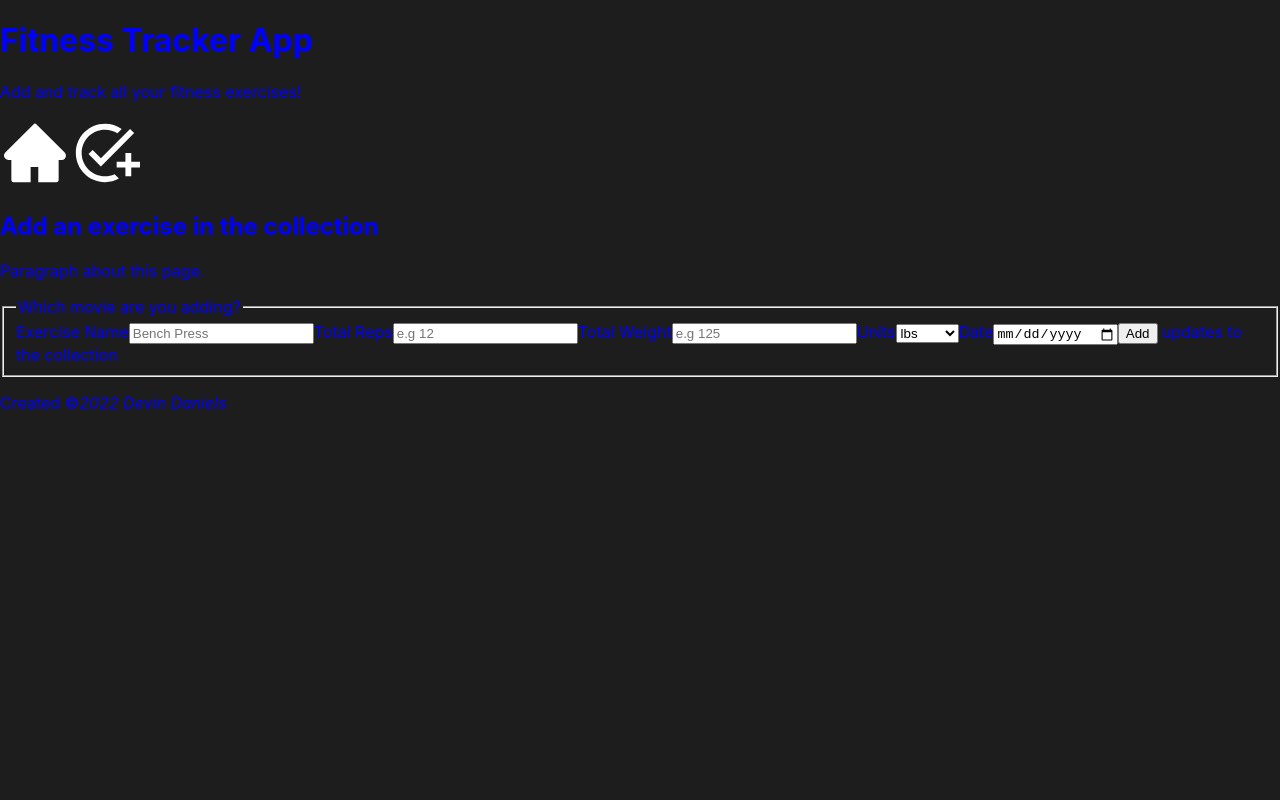
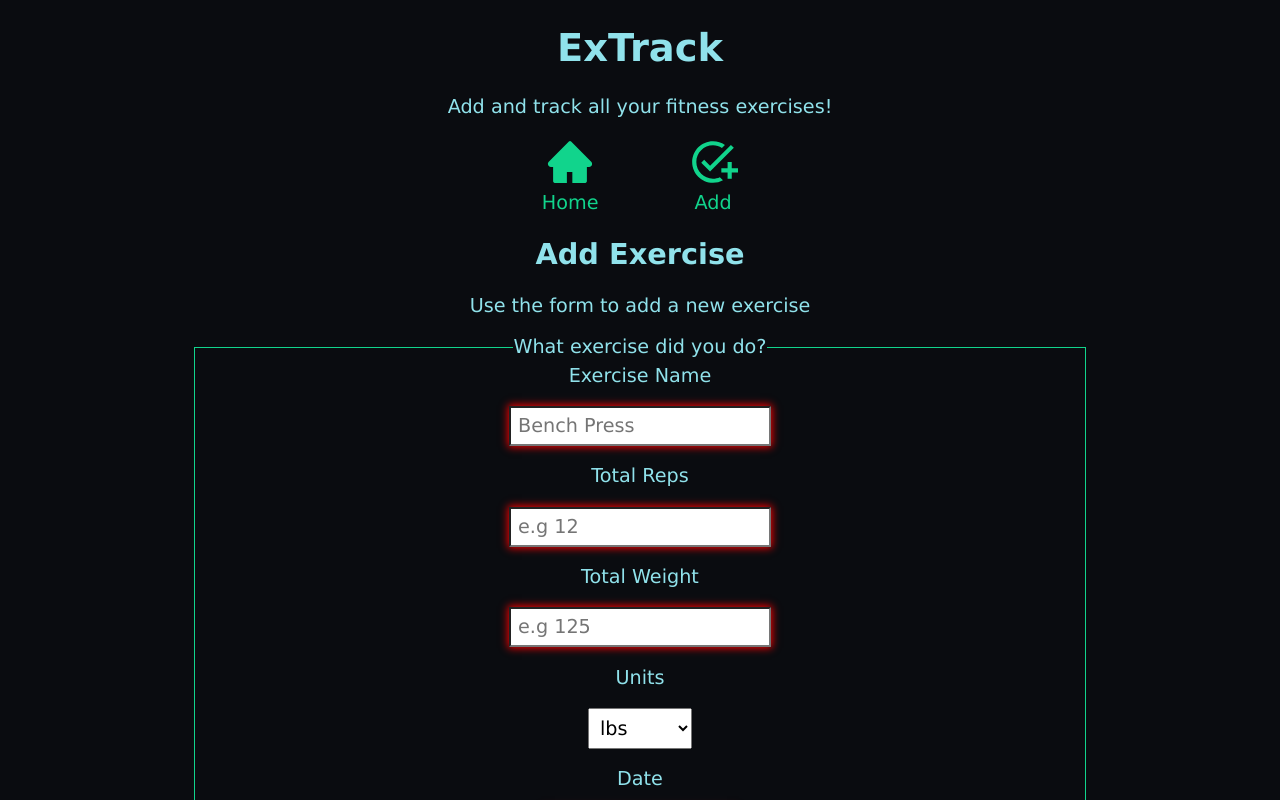
Before and after one commit to devingdaniels/fitness_app, a React (Create React App) app in the folder fitness-ui/: page /add-exercise in a window 1280 px wide. Shown: the top 800 px of the page. Built offline with nearby package versions, Linux system fonts and the light colour scheme.

Commit message:
Applied many CSS changes. Small HTML/React changes to layout

```diff
--- a/fitness-ui/package.json
+++ b/fitness-ui/package.json
@@ -7,7 +7,9 @@
     "@testing-library/jest-dom": "^5.16.5",
     "@testing-library/react": "^13.4.0",
     "@testing-library/user-event": "^13.5.0",
+    "modern-normalize": "^1.1.0",
     "react": "^18.2.0",
+    "react-datepicker": "^4.8.0",
     "react-dom": "^18.2.0",
     "react-icons": "^4.6.0",
     "react-router-dom": "^6.4.2",
--- a/fitness-ui/public/index.html
+++ b/fitness-ui/public/index.html
@@ -24,7 +24,7 @@
       work correctly both with client-side routing and a non-root public URL.
       Learn how to configure a non-root public URL by running `npm run build`.
     -->
-    <title>Fit Tracker</title>
+    <title>ExTrack</title>
   </head>
   <body>
     <noscript>You need to enable JavaScript to run this app.</noscript>
--- a/fitness-ui/src/App.css
+++ b/fitness-ui/src/App.css
@@ -1,4 +1,403 @@
+/*  ===== MOBILE styles (reside at the top and are inherited by all devices) ===== */
+/*  ===== See tablet, desktop, and print @media queries at the bottom. */
+
+/*   ----- Imports  -----  */
+/* Add fonts from the app's server
+@font-face {
+  font-family: 'FontName';
+  src: url('FontName.woff2') format('woff2');
+}
+          */
+
+/* ...or hosted services like Google Fonts
+@import url(//fonts.googleapis.com/css?family=Font+Name);
+          */
+
+@import "../node_modules/modern-normalize/modern-normalize.css";
+/* npm install modern-normalize
+            Resets elements for browser consistancy.
+            http://nicolasgallagher.com/about-normalize-css/
+          */
+
+/* Component-specific stylesheets, if any
+@import "component1.css";
+          */
+
+/*   ----- Variables  -----  */
+:root {
+  --custom-color-name: ;
+  --custom-embellishment-name: ;
+}
+
+/*  ----- Viewport ----- elements inherited by all remaining elements ----- */
 body {
-  background-color: rgb(29, 29, 29);
-  color: blue;
+  /* Can alternatively define in html {} or :root {} */
+  font-size: 1.2em;
+  margin: 1% 15%;
+  padding: ;
+  background-color: rgb(10, 12, 16);
+  color: rgb(144, 226, 235);
+  font-family: Verdana, Geneva, Tahoma, sans-serif;
+  text-align: center;
 }
+
+/* ----- Anchors ----- Text links */
+a {
+  text-decoration: none;
+}
+a:link {
+}
+a:hover {
+}
+a:active {
+}
+a:visited {
+}
+
+/*  ----- Navigation ----- Override text links for navigation only.  */
+nav {
+  display: flex;
+  justify-content: center;
+}
+nav a {
+  color: rgb(17, 212, 140);
+  margin: 0 5%;
+}
+
+nav a:hover {
+  transform: translateY(-2px);
+}
+
+nav a:active {
+  transform: translateY(2px);
+}
+
+/*  ----- Page layout blocks -----  */
+header {
+}
+main {
+}
+section {
+}
+article {
+}
+#topic1 {
+}
+#topic2 {
+}
+#gallery1 {
+}
+#gallery2 {
+}
+div {
+}
+aside {
+}
+footer {
+}
+
+/*  -----  Typography  ----- */
+p {
+}
+br {
+}
+ol,
+ul,
+dl {
+}
+li {
+}
+dt {
+}
+dd {
+}
+
+h1,
+h2,
+h3,
+h4,
+h5,
+h6 {
+} /* Define consistant font family.*/
+h1 {
+}
+h2 {
+}
+h3 {
+}
+h4 {
+}
+h5 {
+}
+h6 {
+}
+
+abbr {
+}
+acronym {
+}
+address {
+}
+blockquote {
+}
+q {
+}
+cite {
+}
+em {
+}
+hr {
+}
+mark {
+}
+s {
+}
+span {
+}
+strong {
+}
+sub {
+}
+sup {
+}
+time {
+}
+
+/*  ----- Coding or instructional typography ----- */
+pre {
+}
+code {
+}
+kbd {
+}
+samp {
+}
+var {
+}
+del {
+}
+ins {
+}
+
+/*  ----- Table ----- */
+table {
+  margin: 0 auto;
+  width: 100%;
+}
+caption {
+}
+thead {
+}
+tbody {
+}
+tfoot {
+}
+tr {
+}
+tr:nth-child(even) {
+  background-color: rgb(37, 43, 56);
+}
+th {
+}
+td {
+  padding: 1em;
+}
+td:nth-child(1) {
+}
+colgroup {
+}
+data {
+}
+datalist {
+}
+
+/*  ----- Form ----- */
+form {
+  text-align: center;
+}
+fieldset {
+  /* box-shadow: 0 0 12px 1px rgb(0, 195, 255); */
+  border: 1px solid rgb(17, 212, 140);
+}
+legend {
+}
+label {
+}
+button {
+  align-items: center;
+  appearance: none;
+  background-image: radial-gradient(
+    100% 100% at 100% 0,
+    #5adaff 0,
+    #5468ff 100%
+  );
+  border: 0;
+  border-radius: 6px;
+  box-shadow: rgba(45, 35, 66, 0.4) 0 2px 4px,
+    rgba(45, 35, 66, 0.3) 0 7px 13px -3px, rgba(58, 65, 111, 0.5) 0 -3px 0 inset;
+  box-sizing: border-box;
+  color: #fff;
+  cursor: pointer;
+  display: inline-flex;
+  font-family: "JetBrains Mono", monospace;
+  height: 48px;
+  justify-content: center;
+  line-height: 1;
+  list-style: none;
+  overflow: hidden;
+  padding-left: 16px;
+  padding-right: 16px;
+  position: relative;
+  text-align: left;
+  text-decoration: none;
+  transition: box-shadow 0.15s, transform 0.15s;
+  user-select: none;
+  -webkit-user-select: none;
+  touch-action: manipulation;
+  white-space: nowrap;
+  will-change: box-shadow, transform;
+  font-size: 18px;
+}
+
+button:focus {
+  box-shadow: #3c4fe0 0 0 0 1.5px inset, rgba(45, 35, 66, 0.4) 0 2px 4px,
+    rgba(45, 35, 66, 0.3) 0 7px 13px -3px, #3c4fe0 0 -3px 0 inset;
+}
+
+button:hover {
+  box-shadow: rgba(45, 35, 66, 0.4) 0 4px 8px,
+    rgba(45, 35, 66, 0.3) 0 7px 13px -3px, #3c4fe0 0 -3px 0 inset;
+  transform: translateY(-2px);
+}
+
+button:active {
+  box-shadow: #3c4fe0 0 3px 7px inset;
+  transform: translateY(2px);
+}
+
+input,
+select {
+  display: block;
+  margin: 1em auto;
+  padding: 7px;
+}
+
+input:valid {
+  box-shadow: 0 0 8px 1px rgb(0, 255, 30);
+}
+
+input:invalid {
+  box-shadow: 0 0 8px 1px rgb(255, 0, 0);
+}
+
+input:focus {
+  box-shadow: none;
+  outline: none;
+}
+
+output {
+}
+meter {
+}
+progress {
+}
+
+optgroup {
+}
+option {
+}
+textarea {
+}
+
+/* ----- Media ----- */
+figure {
+}
+figcaption {
+}
+img {
+}
+svg {
+}
+picture {
+}
+source {
+}
+iframe {
+}
+video {
+}
+audio {
+}
+embed {
+}
+object {
+}
+
+/*  ----- Classes for alignment, positioning, widths, grids, embellishments, and animation -----  */
+
+.editIcon,
+.deleteIcon {
+  cursor: pointer;
+}
+
+.editIcon:hover,
+.deleteIcon:hover {
+  transform: translateY(-2px);
+}
+
+.editIcon:active,
+.deleteIcon:active {
+  transform: translateY(2px);
+}
+
+.floatright {
+}
+.floatleft {
+}
+.center-middle {
+}
+
+.ten {
+}
+.twenty {
+}
+.thirty {
+}
+.forty {
+}
+.fifty {
+}
+.sixty {
+}
+.seventy {
+}
+.eighty {
+}
+
+.radius {
+}
+.circle {
+}
+.boxshadow {
+}
+.tshadow {
+}
+.gradient {
+}
+.shape {
+}
+
+@keyframes App-logo {
+}
+
+/*   ===== TABLET  media query overrides mobile styles ===== */
+@media all and (min-width: 600px) {
+}
+
+/*   ===== DESKTOP  media query overrides mobile and tablet styles ===== */
+@media all and (min-width: 1080px) {
+}
+
+/*   ===== PRINT  media query overrides previous styles =====  */
+@media print {
+}
--- a/fitness-ui/src/App.js
+++ b/fitness-ui/src/App.js
@@ -19,7 +19,7 @@ function App() {
   return (
     <>
       <header>
-        <h1>Fitness Tracker App</h1>
+        <h1>ExTrack</h1>
         <p>Add and track all your fitness exercises!</p>
       </header>
 
--- a/fitness-ui/src/components/Exercise.js
+++ b/fitness-ui/src/components/Exercise.js
@@ -14,8 +14,8 @@ const Exercise = ({exercise, onEdit, onDelete}) => {
     <td>{exercise.weight}</td>
     <td>{exercise.unit}</td>
     <td>{formatDate(exercise.date)}</td>
-    <td><FaTrash onClick={() => onDelete(exercise._id)}/></td>
-    <td><FiEdit onClick={() => onEdit(exercise)}/></td>
+    <td><FaTrash className='deleteIcon' onClick={() => onDelete(exercise._id)}/></td>
+    <td><FiEdit className='editIcon' onClick={() => onEdit(exercise)}/></td>
 </tr>
   )
 }
--- a/fitness-ui/src/components/Nav.js
+++ b/fitness-ui/src/components/Nav.js
@@ -7,8 +7,12 @@ import { MdAddTask} from 'react-icons/md'
 function  Navigation() {
   return (
     <nav>
-        <Link to="/"><AiFillHome size={70} color="white"/></Link>
-        <Link to="add-exercise"><MdAddTask size={70} color="white" /></Link>
+        <Link to="/"><AiFillHome size={50}/>
+          <div>Home</div>
+        </Link>
+        <Link to="add-exercise"><MdAddTask size={50}/>
+         <div>Add</div>
+        </Link>
     </nav>
   )
 }
--- a/fitness-ui/src/pages/EditExercisePage.js
+++ b/fitness-ui/src/pages/EditExercisePage.js
@@ -102,7 +102,7 @@ const EditExercisePage = ({exercise}) => {
                     <button
                         onClick={editExercise}
                         id="submit"
-                    >Save</button> updates to the collection</label>
+                    >Update</button></label>
                 </fieldset>
                 </form>
             </article>
--- a/fitness-ui/src/pages/createExercisePage.js
+++ b/fitness-ui/src/pages/createExercisePage.js
@@ -4,6 +4,9 @@ import { useNavigate } from 'react-router-dom';
 
 // Helper functions
 import {isValidExerciseEntries } from '../utils/HelperFunctions';
+
+// Components
+
 
 
 const CreateExercisePage = () => {
@@ -51,11 +54,11 @@ const CreateExercisePage = () => {
   return (
  <>
       <article>
-            <h2>Add an exercise in the collection</h2>
-            <p>Paragraph about this page.</p>
+            <h2>Add Exercise</h2>
+            <p>Use the form to add a new exercise </p>
             <form onSubmit={(e) => { e.preventDefault();}}>
                 <fieldset>
-                    <legend>Which movie are you adding?</legend>
+                    <legend>What exercise did you do?</legend>
                     <label htmlFor="name">Exercise Name</label>
                     <input
                         type="text"
@@ -100,14 +103,16 @@ const CreateExercisePage = () => {
                         value={date}
                         onChange={e => setDate(e.target.value)}
                         id="date"
-                        required/>
+                        required
+                        min = {new Date().toLocaleDateString('en-ca')}
+                        />
 
                     <label htmlFor="submit">
                     <button
                         type='submit'
                         onClick={addExercise}
                         id="submit"
-                    >Add</button> updates to the collection</label>
+                    >Add</button></label>
                 </fieldset>
                 </form>
             </article>
```
Also changed, not shown: 1 other file (tests, documents, lock files or other folders).
